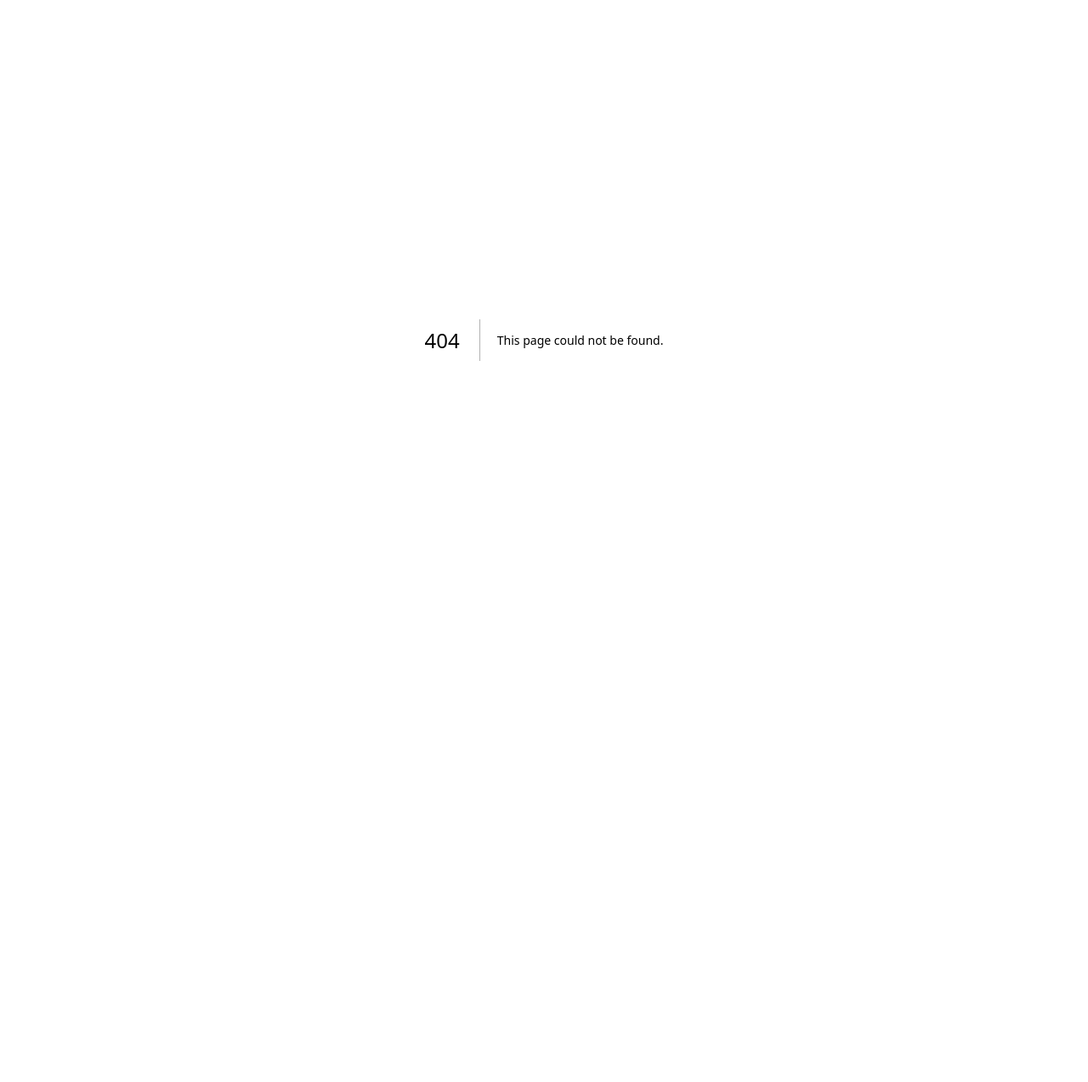
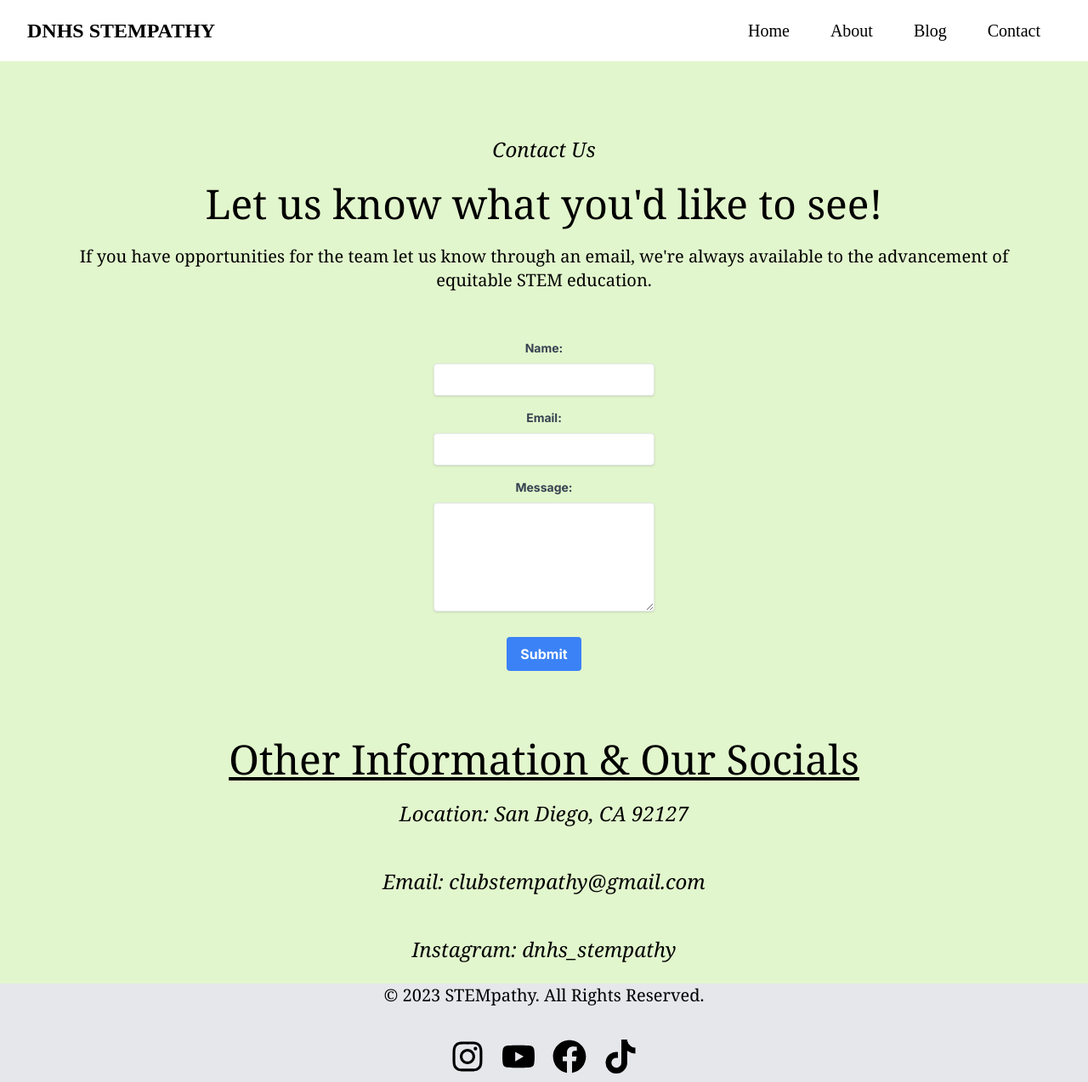
Before and after one commit to dnhs-stempathy/stempathy-website, a Next.js app: page /contactPage in a window 1280 px wide. Before the commit this address had no page. Shown: the whole page at 85% size. Before the commit the page ends 800 px from the top, so only its background shows below. Built offline with nearby package versions, Linux system fonts and the light colour scheme.

Commit message:
created contact page and footer

```diff
--- a/app/aboutPage/page.js
+++ b/app/aboutPage/page.js
@@ -2,6 +2,7 @@ import Navbar from '../components/Navbar';
 import '../globals.css';
 import Image from 'next/image';
 import ImageGallery from '../components/ImageGallery';
+import Footer from '../components/Footer'
 
 const aboutPage = () => {
     const imageUrl = 'https://static.wixstatic.com/media/1df416_717fad7f2a0e4fd1a623e7a5c8d6fb45~mv2.png/v1/fill/w_679,h_521,al_c,lg_1,q_85,enc_auto/Screenshot%202023-09-18%20215025.png';
@@ -10,18 +11,18 @@ const aboutPage = () => {
         <div>
             <Navbar />
             <section
-                className="text-black h-screen bg-gray-200 flex flex-col justify-center"
+                className="text-black h-screen bg-gray-200 flex flex-col justify-center items-center"
             >
-                <h1 className=' text-2xl font-serif ml-16 mt-20 '>About</h1>
+                <h1 className=' text-2xl font-serif mt-20 italic'>About</h1>
                 <br>
                 </br>
-                <h2 className='text-5xl font-serif ml-16'>STEMpathy DNHS</h2>
+                <h2 className='text-5xl font-serif'>STEMpathy DNHS</h2>
 
                 <br>
                 </br>
                 <br>
                 </br>
-                <p className=' font-serif ml-16 '>
+                <p className=' font-serif flex justify-center text-center items-center max-w-6xl mx-auto'>
                     We at Stempathy believe that access to a proper education is a basic
                     human right. That’s why we are dedicated to elevating humanity through
                     the education of children around the globe in the field of robotics,
@@ -30,7 +31,7 @@ const aboutPage = () => {
                 </p>
                 <br>
                 </br>
-                <p className=' font-serif ml-16'>
+                <p className=' font-serif'>
                     So far, we have spread our mission of teaching STEM to over 100 students
                     and are striving to go past and through the world.
                 </p>
@@ -43,14 +44,14 @@ const aboutPage = () => {
                 </div>
             </section >
             <section
-                className="text-black h-screen bg-customGreen flex flex-col "
+                className="text-black h-screen bg-customGreen flex flex-col text-center"
             >
-                <h1 className=' text-black text-5xl font-serif ml-16 mt-20 italic'>Past Camps/Plans</h1>
+                <h1 className=' text-black text-5xl font-serif mt-20 italic'>Past Camps/Plans</h1>
                 <br>
                 </br>
                 <br>
                 </br>
-                <p className=' font-serif ml-16'>
+                <p className=' font-seri max-w-6xl mx-auto'>
                     We at STEMpathy have already spread our mission of equitable STEM education to over 100 students locally. We are currently in the process of expanding internationally to schools not only in San Diego but also in India.
                 </p>
                 <br>
@@ -59,6 +60,9 @@ const aboutPage = () => {
                 </br>
                 <ImageGallery />
             </section>
+            <div className='w-screen h-26 bg-gray-200 border-black'>
+                <Footer />
+            </div>
         </div>
     );
 };
--- a/app/components/ContactForm.js
+++ b/app/components/ContactForm.js
@@ -36,7 +36,7 @@ const ContactForm = () => {
 
     return (
         <div className="max-w-md mx-auto py-8">
-            <form onSubmit={handleSubmit} className="bg-white p-6 rounded shadow-lg">
+            <form onSubmit={handleSubmit} className=" bg-transparent p-6 rounded">
                 <div className="mb-4">
                     <label className="block text-gray-700 text-sm font-bold mb-2">Name:</label>
                     <input
--- /dev/null
+++ b/app/components/Footer.js
@@ -0,0 +1,17 @@
+import React from 'react';
+import SocialIcons from './SocialIcons'
+
+const Footer = () => {
+    return (
+        <footer>
+            <div className="footer-content bg-transparent flex text-xl flex-col justify-center items-center font-serif">
+                <p>&copy; {new Date().getFullYear()} STEMpathy. All Rights Reserved.</p>
+                <br>
+                </br>
+                <SocialIcons />
+            </div>
+        </footer>
+    );
+};
+
+export default Footer;
--- a/app/components/Navbar.js
+++ b/app/components/Navbar.js
@@ -76,7 +76,7 @@ function Navbar() {
                                 </Link>
                             </li>
                             <li className={ButtonStyles}>
-                                <Link href="#contact" onClick={() => setNavbar(!navbar)}>
+                                <Link href="/contactPage" onClick={() => setNavbar(!navbar)}>
                                     Contact
                                 </Link>
                             </li>
--- /dev/null
+++ b/app/components/SocialIcons.js
@@ -0,0 +1,24 @@
+import React from 'react';
+import { FaInstagram, FaYoutube, FaFacebook, FaTiktok } from 'react-icons/fa';
+import styles from './SocialIcons.module.css';
+
+const SocialIcons = () => {
+    return (
+        <div className={styles.socialIconsContainer}>
+            <a href="https://instagram.com/stempathy_dnhs?igshid=MmIzYWVlNDQ5Yg==" target="_blank" className={`${styles.iconLink} ${styles.instagram}`}>
+                <FaInstagram className={styles.icon} />
+            </a>
+            <a href="https://youtube.com/@STEMpathyDNHS" target="_blank" className={`${styles.iconLink} ${styles.youtube}`}>
+                <FaYoutube className={styles.icon} />
+            </a>
+            <a href="https://www.facebook.com/profile.php?id=100092651067522&mibextid=LQQJ4d" target="_blank" className={`${styles.iconLink} ${styles.facebook}`}>
+                <FaFacebook className={styles.icon} />
+            </a>
+            <a href="https://www.tiktok.com/@clubstempathy?_t=8clnR1qURcQ&_r=1" target="_blank" className={`${styles.iconLink} ${styles.tiktok}`}>
+                <FaTiktok className={styles.icon} />
+            </a>
+        </div>
+    );
+};
+
+export default SocialIcons;
--- /dev/null
+++ b/app/components/SocialIcons.module.css
@@ -0,0 +1,35 @@
+.socialIconsContainer {
+    display: flex;
+    justify-content: center;
+}
+
+.iconLink {
+    margin: 10px;
+    display: block;
+}
+
+.icon {
+    font-size: 2em;
+    color: black;
+    transition: transform 0.3s, color 0.3s;
+}
+
+.icon:hover {
+    transform: translateY(-10px);
+}
+
+.icon:hover .instagram {
+    color: #bc2a8d;
+}
+
+.icon:hover .youtube {
+    color: #c4302b;
+}
+
+.icon:hover .facebook {
+    color: #3b5998;
+}
+
+.icon:hover .tiktok {
+    color: #69c9d0;
+}
--- /dev/null
+++ b/app/contactPage/page.js
@@ -0,0 +1,35 @@
+import React from 'react'
+import Navbar from '../components/Navbar'
+import ContactForm from '../components/ContactForm'
+import SocialIcons from '../components/SocialIcons'
+import Footer from '../components/Footer'
+
+const page = () => {
+    return (
+        <div className='text-black bg-customGreen flex flex-col text-center'>
+            <Navbar />
+            <h1 className=' text-2xl font-serif mt-40 italic '>Contact Us</h1>
+            <br>
+            </br>
+            <h2 className='text-5xl font-serif'>Let us know what you'd like to see!</h2>
+            <br>
+            </br>
+            <p className='flex flex-col justify-center items-center text-xl font-serif max-w-6xl mx-auto'>If you have opportunities for the team let us know through an email, we're always available to the advancement of equitable STEM education. </p>
+            <ContactForm />
+            <br>
+            </br>
+            <p className='flex flex-col justify-center items-center text-5xl font-serif underline'>Other Information & Our Socials</p>
+            <ul className='flex flex-col justify-center items-center font-serif text-2xl italic'>
+                <li className='py-6'>Location: San Diego, CA 92127</li>
+                <li className='py-6'>Email: clubstempathy@gmail.com</li>
+                <li className='py-6'>Instagram: dnhs_stempathy</li>
+            </ul>
+            <div className='w-screen h-26 bg-gray-200 border-black'>
+                <Footer />
+            </div>
+
+        </div>
+    )
+}
+
+export default page
--- a/app/page.js
+++ b/app/page.js
@@ -3,6 +3,7 @@ import Boxes from './components/Boxes';
 import './globals.css';
 import Image from 'next/image';
 import ContactForm from './components/ContactForm';
+import Footer from './components/Footer'
 
 const App = () => {
   const imageUrl = 'https://static.wixstatic.com/media/1df416_717fad7f2a0e4fd1a623e7a5c8d6fb45~mv2.png/v1/fill/w_679,h_521,al_c,lg_1,q_85,enc_auto/Screenshot%202023-09-18%20215025.png';
@@ -30,6 +31,9 @@ const App = () => {
         </h1>
         {/* <ContactForm /> */}
       </section>
+      <div className='w-screen h-26 bg-gray-200 border-black'>
+        <Footer />
+      </div>
 
     </div >
   );
--- a/tailwind.config.js
+++ b/tailwind.config.js
@@ -12,6 +12,7 @@ module.exports = {
       },
       colors: {
         customGreen: '#E2F6CD',
+        customGreen2: '#DAF7A6',
         customGray: '#F2F2F1',
         customTeal: '#CFF4EC',
       },
```
